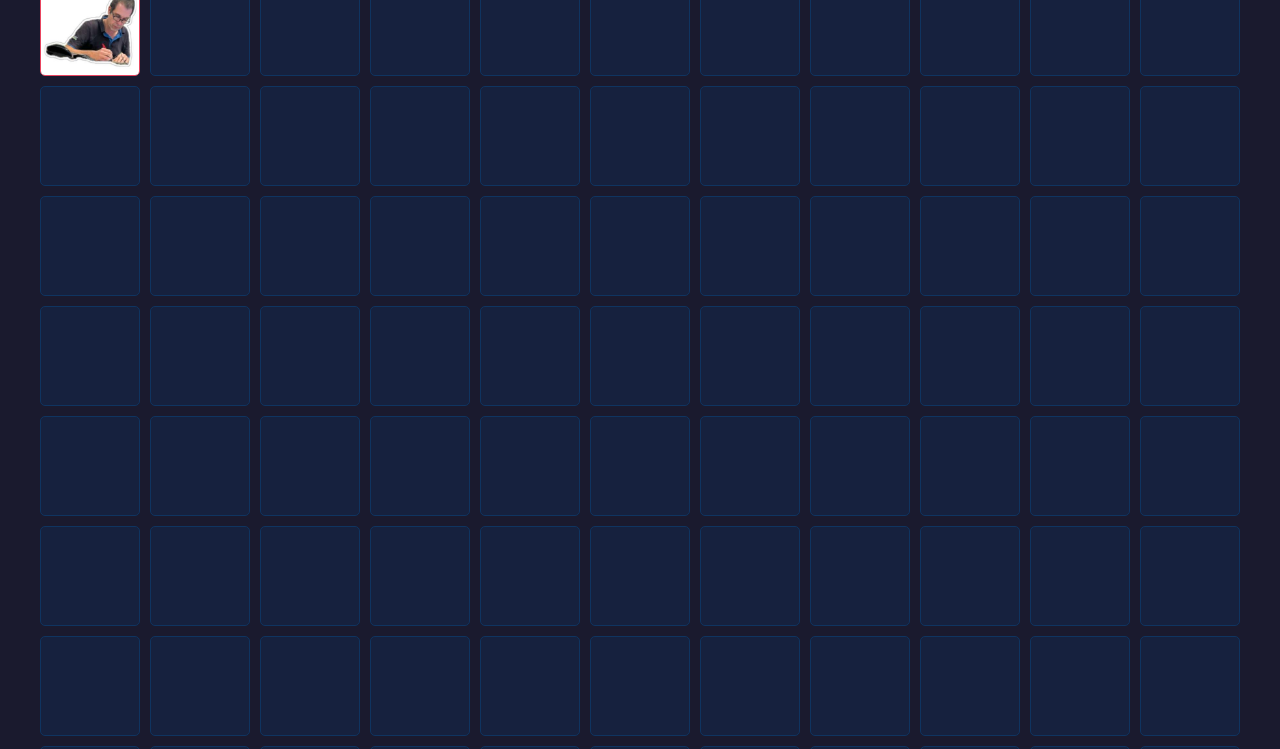
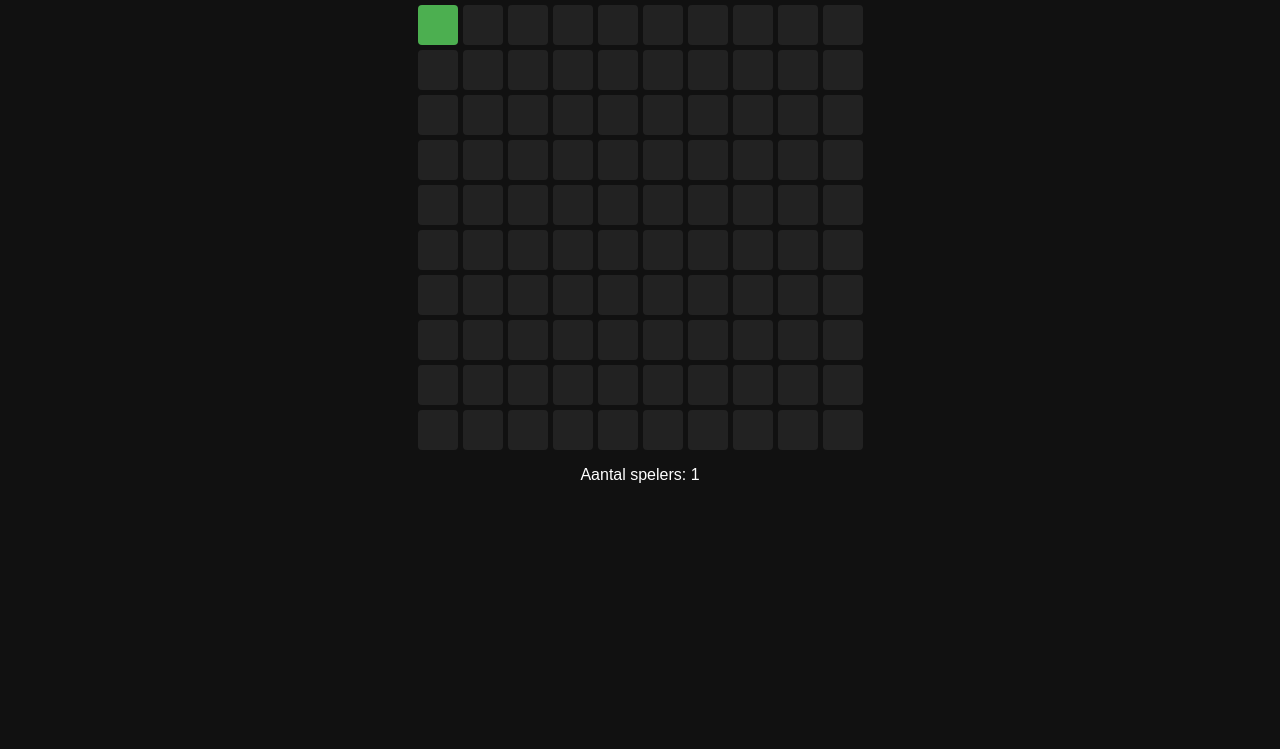
Before and after one commit to Cowande/game, a plain HTML site: page index.html in a window 1280 px wide. Shown: the part 101-850 px from the top of the page. After the commit the page ends 800 px from the top, so only its background shows below. Drawn offline with Linux system fonts and the light colour scheme.

Commit message:
Update index.html

```diff
--- a/index.html
+++ b/index.html
@@ -1,192 +1,75 @@
 <!DOCTYPE html>
 <html lang="nl">
 <head>
-    <meta charset="UTF-8">
-    <meta name="viewport" content="width=device-width, initial-scale=1.0">
-    <title>Live Spelers Grid</title>
-    <style>
-        * {
-            margin: 0;
-            padding: 0;
-            box-sizing: border-box;
-        }
-
-        body {
-            background-color: #1a1a2e;
-            font-family: Arial, sans-serif;
-            padding: 20px;
-            min-height: 100vh;
-        }
-
-        .container {
-            max-width: 1200px;
-            margin: 0 auto;
-        }
-
-        h1 {
-            color: white;
-            text-align: center;
-            margin-bottom: 20px;
-        }
-
-        .grid {
-            display: grid;
-            grid-template-columns: repeat(auto-fill, minmax(100px, 1fr));
-            gap: 10px;
-            margin-top: 20px;
-        }
-
-        .grid-cell {
-            aspect-ratio: 1;
-            background-color: #16213e;
-            border: 1px solid #0f3460;
-            border-radius: 5px;
-            display: flex;
-            align-items: center;
-            justify-content: center;
-            overflow: hidden;
-            transition: all 0.3s ease;
-        }
-
-        .grid-cell.filled {
-            background-color: #e94560;
-            border-color: #e94560;
-        }
-
-        .player-img {
-            width: 100%;
-            height: 100%;
-            object-fit: cover;
-            display: none;
-        }
-
-        .counter {
-            color: white;
-            text-align: center;
-            margin-top: 20px;
-            font-size: 1.2rem;
-        }
-
-        .info {
-            color: #8f8f8f;
-            text-align: center;
-            margin-top: 10px;
-            font-size: 0.9rem;
-        }
-    </style>
+<meta charset="UTF-8">
+<title>Live Spelers Grid</title>
+<style>
+  body { font-family:sans-serif; background:#111; color:#fff; display:flex; flex-direction:column; align-items:center; padding:20px;}
+  h1 { margin-bottom:20px;}
+  .grid { display:grid; grid-template-columns:repeat(10,40px); gap:5px;}
+  .cell { width:40px; height:40px; background:#222; border-radius:4px;}
+  .cell.active { background:#4caf50;}
+</style>
 </head>
 <body>
-    <div class="container">
-        <h1>Live Spelers Grid</h1>
-        <div class="grid" id="gridContainer">
-            <!-- Grid cells worden via JavaScript toegevoegd -->
-        </div>
-        <div class="counter">
-            Aantal actieve spelers: <span id="playerCount">0</span>
-        </div>
-        <div class="info">
-            Open een nieuw tabblad met deze pagina om een extra speler toe te voegen
-        </div>
-    </div>
 
-    <script>
-        // Genereer een unieke ID voor deze gebruiker/tab
-        const userId = 'user_' + Math.random().toString(36).substr(2, 9);
+<h1>Live Spelers</h1>
+<div class="grid" id="grid"></div>
+<p>Aantal spelers: <span id="count">0</span></p>
 
-        // Maak het grid met 100 cellen
-        const gridContainer = document.getElementById('gridContainer');
-        const totalCells = 100;
+<script>
+const userId = 'u_' + Math.random().toString(36).substr(2, 5);
+const totalCells = 100;
+const grid = document.getElementById('grid');
 
-        for (let i = 0; i < totalCells; i++) {
-            const cell = document.createElement('div');
-            cell.className = 'grid-cell';
-            cell.id = `cell-${i}`;
+// Maak grid
+for(let i=0;i<totalCells;i++){
+  const div = document.createElement('div');
+  div.className = 'cell';
+  grid.appendChild(div);
+}
 
-            const img = document.createElement('img');
-            img.className = 'player-img';
-            img.src = '32fa4c10-7f81-404e-89d6-5f2f87c5674e.jpg';
-            img.alt = 'Speler';
+// Functies om users op te slaan/halen
+function getUsers(){ return JSON.parse(localStorage.getItem('users')||'{}'); }
+function saveUsers(users){ localStorage.setItem('users', JSON.stringify(users)); }
 
-            cell.appendChild(img);
-            gridContainer.appendChild(cell);
-        }
+// Voeg jezelf toe
+function join(){
+  const users = getUsers();
+  users[userId] = Date.now();
+  saveUsers(users);
+}
 
-        // Functie om gebruikers op te halen uit localStorage
-        function getUsers() {
-            const users = localStorage.getItem('activeUsers');
-            return users ? JSON.parse(users) : {};
-        }
+// Verwijder jezelf bij afsluiten
+window.addEventListener('beforeunload', ()=> {
+  const users = getUsers();
+  delete users[userId];
+  saveUsers(users);
+});
 
-        // Functie om gebruikers op te slaan in localStorage
-        function saveUsers(users) {
-            localStorage.setItem('activeUsers', JSON.stringify(users));
-        }
+// Update grid
+function update(){
+  const users = getUsers();
+  const now = Date.now();
+  // verwijder oude users (>10 sec)
+  for(const id in users){
+    if(now - users[id] > 10000) delete users[id];
+  }
+  saveUsers(users);
 
-        // Functie om de grid bij te werken
-        function updateGrid() {
-            const users = getUsers();
-            const userCount = Object.keys(users).length;
+  const activeUsers = Object.keys(users);
+  document.getElementById('count').textContent = activeUsers.length;
 
-            // Reset alle cellen
-            document.querySelectorAll('.grid-cell').forEach(cell => {
-                cell.classList.remove('filled');
-                cell.querySelector('.player-img').style.display = 'none';
-            });
+  const cells = document.querySelectorAll('.cell');
+  cells.forEach(c=>c.classList.remove('active'));
+  activeUsers.forEach((_,i)=>{ if(i<cells.length) cells[i].classList.add('active'); });
+}
 
-            // Vul cellen voor actieve gebruikers
-            Object.values(users).forEach((user, index) => {
-                if (index < totalCells) {
-                    const cell = document.getElementById(`cell-${index}`);
-                    cell.classList.add('filled');
-                    cell.querySelector('.player-img').style.display = 'block';
-                }
-            });
+// Start
+join();
+update();
+setInterval(()=>{ join(); update(); }, 2000);
+</script>
 
-            // Update teller
-            document.getElementById('playerCount').textContent = userCount;
-        }
-
-        // Voeg gebruiker toe wanneer de pagina laadt
-        window.addEventListener('load', () => {
-            const users = getUsers();
-            users[userId] = {
-                id: userId,
-                joinTime: new Date().toLocaleTimeString()
-            };
-            saveUsers(users);
-            updateGrid();
-
-            // Stel een interval in om regelmatig te controleren op inactieve gebruikers
-            setInterval(() => {
-                const users = getUsers();
-                const now = Date.now();
-                let updated = false;
-
-                // Verwijder gebruikers die langer dan 10 seconden inactief zijn
-                Object.keys(users).forEach(id => {
-                    if (now - users[id].lastActive > 10000 && id !== userId) {
-                        delete users[id];
-                        updated = true;
-                    }
-                });
-
-                if (updated) {
-                    saveUsers(users);
-                    updateGrid();
-                }
-
-                // Update de laatste activiteit van de huidige gebruiker
-                users[userId].lastActive = now;
-                saveUsers(users);
-            }, 3000);
-        });
-
-        // Verwijder gebruiker wanneer het tabblad wordt gesloten
-        window.addEventListener('beforeunload', () => {
-            const users = getUsers();
-            delete users[userId];
-            saveUsers(users);
-        });
-    </script>
 </body>
 </html>
```
